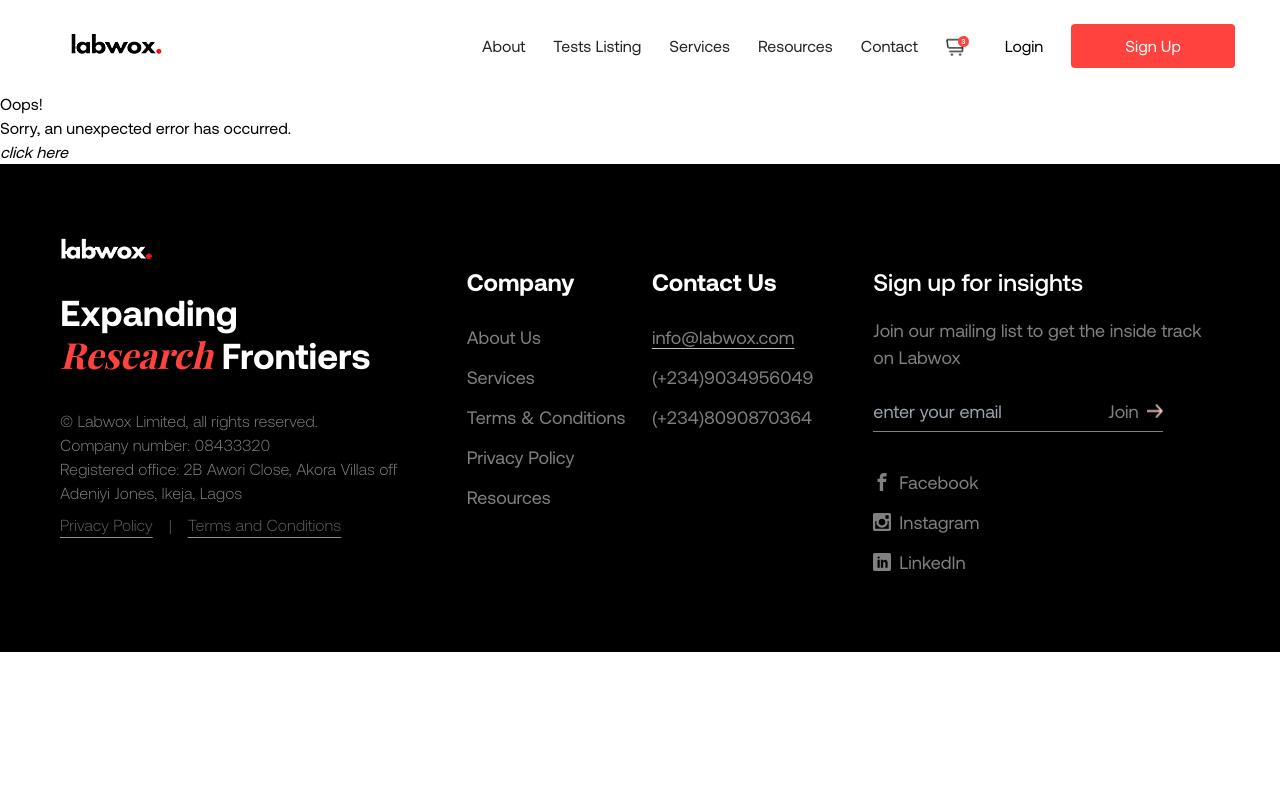
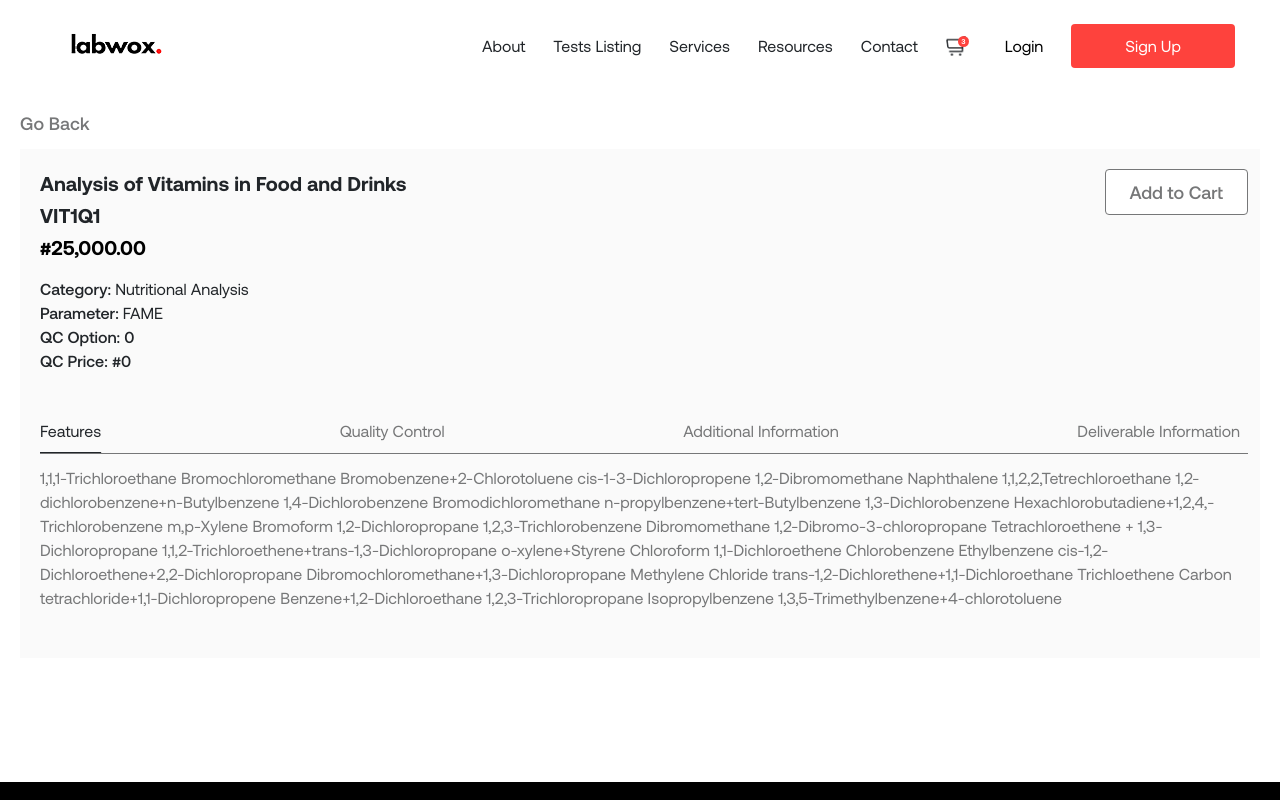
Before and after one commit to A-believer/Labwox, a React (Vite) app: page /productdetail in a window 1280 px wide. Shown: the top 800 px of the page. Built offline with nearby package versions, Linux system fonts and the light colour scheme; a web font is replaced by a local one.

Commit message:
update app

```diff
--- a/package.json
+++ b/package.json
@@ -10,6 +10,7 @@
     "preview": "vite preview"
   },
   "dependencies": {
+    "@auth0/auth0-react": "^2.2.0",
     "@heroicons/react": "^2.0.18",
     "@reduxjs/toolkit": "^1.9.5",
     "axios": "^1.4.0",
--- a/src/App.jsx
+++ b/src/App.jsx
@@ -1,6 +1,6 @@
 import { Routes, Route } from "react-router-dom"
 import { About, Contact, ErrorPage, Home, Resources, TestListing, Services, Login, Register, Logout, ForgotPassword, UserProfile } from "./pages"
-import { Footer, Navbar } from "./components"
+import { Footer, Navbar, ProductDetail } from "./components"
 
 const App = () => {
   return (
@@ -13,6 +13,7 @@
         <Route path="/resources" element={<Resources/>}/>
         <Route path="/services" element={<Services/>}/>
         <Route path="/testlisting" element={<TestListing />} />
+        <Route path="/productdetail" element={<ProductDetail/>}/>
         <Route path="/login" element={<Login/>}/>
         <Route path="/logout" element={<Logout/>}/>
         <Route path="/register" element={<Register/>}/>
--- a/src/components/ProductDetail.jsx
+++ b/src/components/ProductDetail.jsx
@@ -1,10 +1,88 @@
+import { useState } from "react";
+import { productsapi } from "../data/data"
+import { Link } from "react-router-dom";
 
 const ProductDetail = () => {
 
+    const [active, setActive] = useState('features');
+
+  const handleTabClick = (tab) => {
+    setActive(tab);
+  };
 
 
     return (
-    <div></div>
+        <section className="bg-white lg:px-5 px-2 lg:pt-5 pt-2 lg:pb-20 pb-2">
+            <button className="text-[18px] font-medium leading-5 text-grey mb-4"><Link to={`/testlisting`}>Go Back</Link></button>
+
+                <div key={productsapi[0].key} className="bg-whitebgii lg:pt-5 pt-0 lg:pl-5 lg:pr-3 px-2 lg:pb-12 pb-4 lg:mb-11 mb-5">
+                <div className="flex justify-between items-center lg:gap-x-0 gap-x-4">
+                    <div className="lg:text-xl text-base font-bold leading-6 text-blackii">
+                    <p>{productsapi[0].name}</p>
+                    <p className="my-1">{productsapi[0].id}</p>
+                    <p className="text-black">{ productsapi[0].price}</p>
+                    </div>
+
+                    <button onClick className="self-start bg-white lg:py-[10px] py-1 lg:px-6 px-1 lg:text-lg text-xs font-medium lg:leading-6 leading-2 text-grey rounded border border-grey">
+                    Add to Cart
+                    </button>
+                </div>
+                <div className="mt-4 lg:text-base text-sm leading-6 text-blackii font-medium lg:mb-12 mb-8">
+                    <p>Category: <span className="font-normal">{ productsapi[0].category}</span></p>
+                    <p>Parameter: <span className="font-normal">{productsapi[0].parameter}</span></p>
+                    <p>QC Option: 0</p>
+                    <p>QC Price: #0</p>
+                </div>
+
+                <div className="w-full flex justify-between border-b pb-3 lg:text-base text-sm lg:leading-5 leading-4 overflow-x-auto text-grey">
+                    <button className={`lg:pr-20 pr-10 ${active === "features" ? "underline lg:underline-offset-[15px]   underline-offset-[14px] decoration-2 text-blackii decoration-blackii" : ""}`} onClick={() => handleTabClick("features")}>
+                        Features
+                    </button>
+
+                    <button className={`lg:pr-20 pr-10 whitespace-nowrap ${active === "quality_control" ? "underline lg:underline-offset-[15px] underline-offset-[14px] decoration-2 text-blackii decoration-blackii" : ""}`} onClick={() => handleTabClick("quality_control")}>
+                        Quality Control
+                    </button>
+
+                    <button className={`lg:pr-20 pr-10 whitespace-nowrap ${active === "additional_information" ? "underline lg:underline-offset-[15px]   underline-offset-[14px] decoration-2 text-blackii decoration-blackii" : ""}`} onClick={() => handleTabClick("additional_information")}>
+                        Additional Information
+                    </button>
+
+                    <button className={`pr-2 whitespace-nowrap ${active === "deliverable_information" ? "underline lg:underline-offset-[15px]   underline-offset-[14px] decoration-2 text-blackii decoration-blackii" : ""}`} onClick={() => handleTabClick("deliverable_information")}>
+                        Deliverable Information
+                    </button>
+                </div>
+
+                    <div>
+                    {active === "features" ?
+                        <div className="mt-3 text-grey">{productsapi[0].feature}</div>
+                        : active === "quality_control" ?
+                            <ul className="flex items-center py-[22px] px-4 gap-x-[80px] bg-whitebgv text-base leading-6 font-normal text-blackvi overflow-x-auto">
+                                <li className="flex items-center gap-x-3">
+                                    <input type="checkbox" />
+                                    <p>S/N(#)</p>
+                               </li>
+                               <li>Name</li>
+                               <li>Description</li>
+                               <li>Price</li>
+                               <li>Quality Info</li>
+                            </ul>
+                            : active === "additional_information" ?
+                                <div className="text-grey text-base leading-5 mt-3">
+                                    Product Additional Information
+                                        <br />
+                                        <span className="text-blackii mtt-3">Equipment Used:</span>
+                                        <br />
+                                    Agilent 1100 HPLC
+                                </div>
+                                : active === "deliverable_information" ?
+                                <div className="text-grey font-medium mt-4">
+                                    1. Final processed results 2. Method Sheet 3. Crude data output
+                                </div>
+                        : null}
+                    </div>
+                </div>
+
+    </section>
 )
 }
 
--- a/src/components/Products.jsx
+++ b/src/components/Products.jsx
@@ -1,10 +1,11 @@
+import { Link } from "react-router-dom"
 import { productsapi } from "../data/data"
 
 const Products = () => {
   return (
-    <section className="bg-white lg:px-5 px-2 lg:pt-5 pt-2 lg:pb-20 pb-5">
+    <section className="bg-white lg:px-5 px-1 lg:pt-5 pt-2 lg:pb-20 pb-2">
       {productsapi?.map((item, i) => (
-        <div key={item.id + i} className="bg-whitebgii lg:pt-5 pt-3 lg:pl-5 pl-3 lg:pr-3 pr-1 lg:pb-12 pb-4 lg:mb-11 mb-5">
+        <div key={item.id + i} className="bg-whitebgii lg:pt-5 pt-0 lg:pl-5 pl-0 lg:pr-3 pr-0 lg:pb-12 pb-4 lg:mb-11 mb-5">
           <div className="flex justify-between items-center lg:gap-x-0 gap-x-4">
             <div className="lg:text-xl text-base font-bold leading-6 text-blackii">
               <p>{item.name}</p>
@@ -12,8 +13,8 @@
               <p className="text-black">{ item.price}</p>
             </div>
 
-            <button onClick className="self-start bg-white lg:py-[10px] py-1 lg:px-3 px-1 lg:text-lg text-xs font-medium lg:leading-6 leading-2 text-grey rounded border border-grey">
-              View Product Detail
+            <button className="self-start bg-white lg:py-[10px] py-1 lg:px-3 px-1 lg:text-lg text-xs font-medium lg:leading-6 leading-2 text-grey rounded border border-grey">
+              <Link to={`/productdetail`}>View Product Detail</Link>
             </button>
           </div>
           <div className="mt-4 lg:text-base text-sm leading-6 text-blackii font-medium">
@@ -25,9 +26,6 @@
         </div>
 
       ))}
-
-
-
     </section>
   )
 }
--- a/src/data/data.js
+++ b/src/data/data.js
@@ -179,7 +179,7 @@
     id: "VIT1Q2",
     name: "Analysis of Vitamins in Food and Drinks",
     price: "#20,000.00",
-    category: "Photochemical Analysis",
+    category: "Phytochemical Analysis",
     parameter: "FAME",
     feature: "1,1,1-Trichloroethane Bromochloromethane Bromobenzene+2-Chlorotoluene cis-1-3-Dichloropropene 1,2-Dibromomethane Naphthalene 1,1,2,2,Tetrechloroethane 1,2-dichlorobenzene+n-Butylbenzene 1,4-Dichlorobenzene Bromodichloromethane n-propylbenzene+tert-Butylbenzene 1,3-Dichlorobenzene Hexachlorobutadiene+1,2,4,-Trichlorobenzene m,p-Xylene Bromoform 1,2-Dichloropropane 1,2,3-Trichlorobenzene Dibromomethane 1,2-Dibromo-3-chloropropane Tetrachloroethene + 1,3-Dichloropropane 1,1,2-Trichloroethene+trans-1,3-Dichloropropane o-xylene+Styrene Chloroform 1,1-Dichloroethene Chlorobenzene Ethylbenzene cis-1,2-Dichloroethene+2,2-Dichloropropane Dibromochloromethane+1,3-Dichloropropane Methylene Chloride trans-1,2-Dichlorethene+1,1-Dichloroethane Trichloethene Carbon tetrachloride+1,1-Dichloropropene Benzene+1,2-Dichloroethane 1,2,3-Trichloropropane Isopropylbenzene 1,3,5-Trimethylbenzene+4-chlorotoluene",
     equipment: "Agilent 2200 HPLC"
--- a/src/pages/TestListing.jsx
+++ b/src/pages/TestListing.jsx
@@ -1,13 +1,14 @@
-import { ProductSidebar, Products, ProductDetail } from "../components"
+import { ProductSidebar, Products } from "../components"
 
 const TestListing = () => {
 
   return (
-    <main className="bg-whitebgii flex lg:flex-row flex-col justify-between lg:pl-[72px] lg:pr-[70px] pl-6 pr-4 lg:pt-[52px] pt-4 gap-[24px]">
-      <div className="rounded"><ProductSidebar /></div>
+    <main className="bg-whitebgii flex lg:flex-row flex-col lg:pl-[70px] pl-4 pr-4 lg:pt-[52px] pt-4 gap-[24px]">
+      <div className="rounded">
+        <ProductSidebar />
+      </div>
       <div>
         <Products />
-        <ProductDetail />
       </div>
     </main>
   )
--- a/tailwind.config.js
+++ b/tailwind.config.js
@@ -19,6 +19,7 @@
       'blackiii': '#121127',
       'blackiv': '#1e1e1e',
       'blackv': "#262626",
+      blackvi: '#161815',
       'orange': '#fe423d',
       'white': '#ffffff',
       'whitebg': '#f5f5f5',
@@ -58,6 +59,7 @@
     },
 
     plugins: [
+      // eslint-disable-next-line no-undef
       require('@tailwindcss/forms'),
     ],
   }
```
Also changed, not shown: 1 other file (tests, documents, lock files or other folders).
